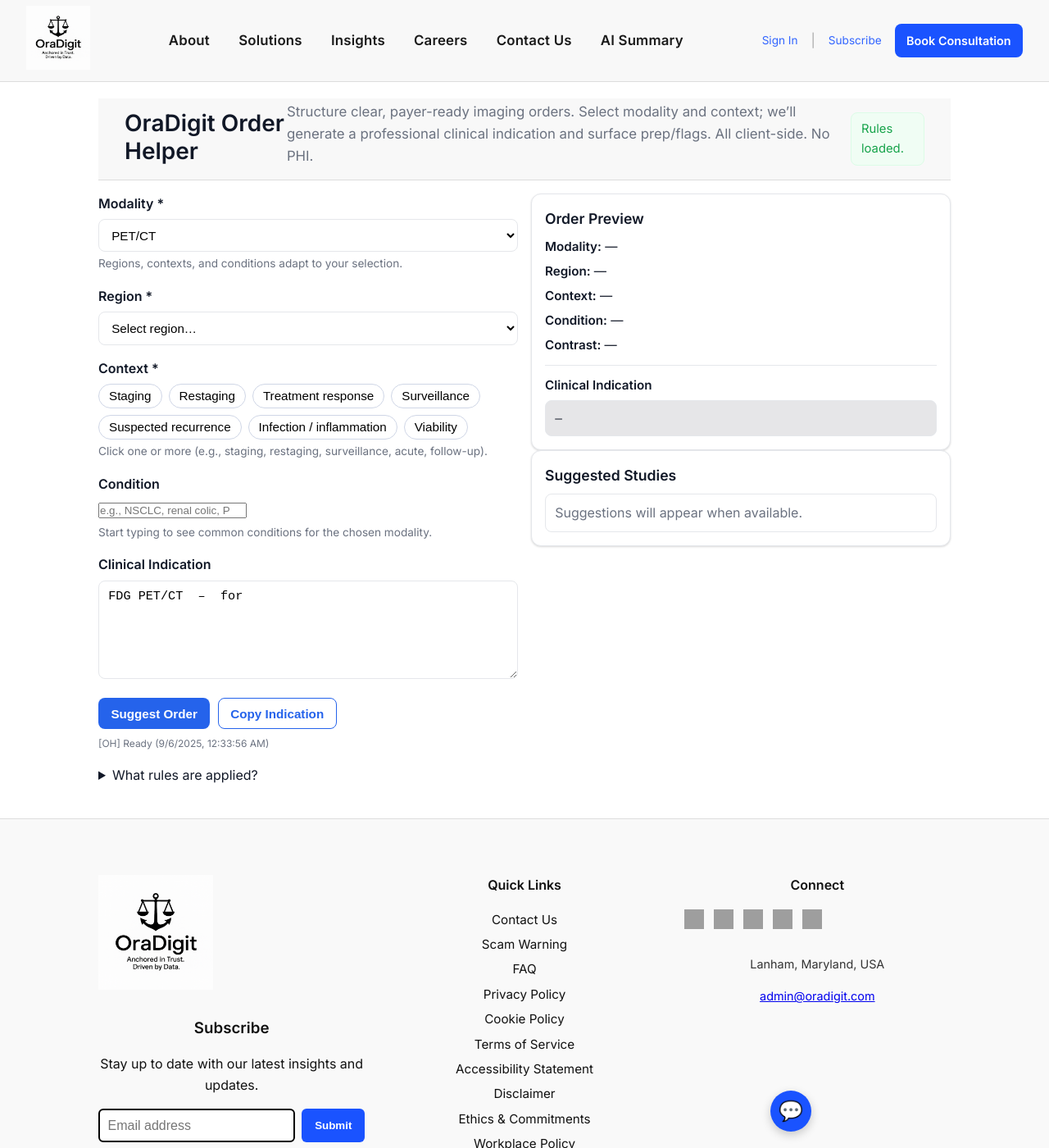
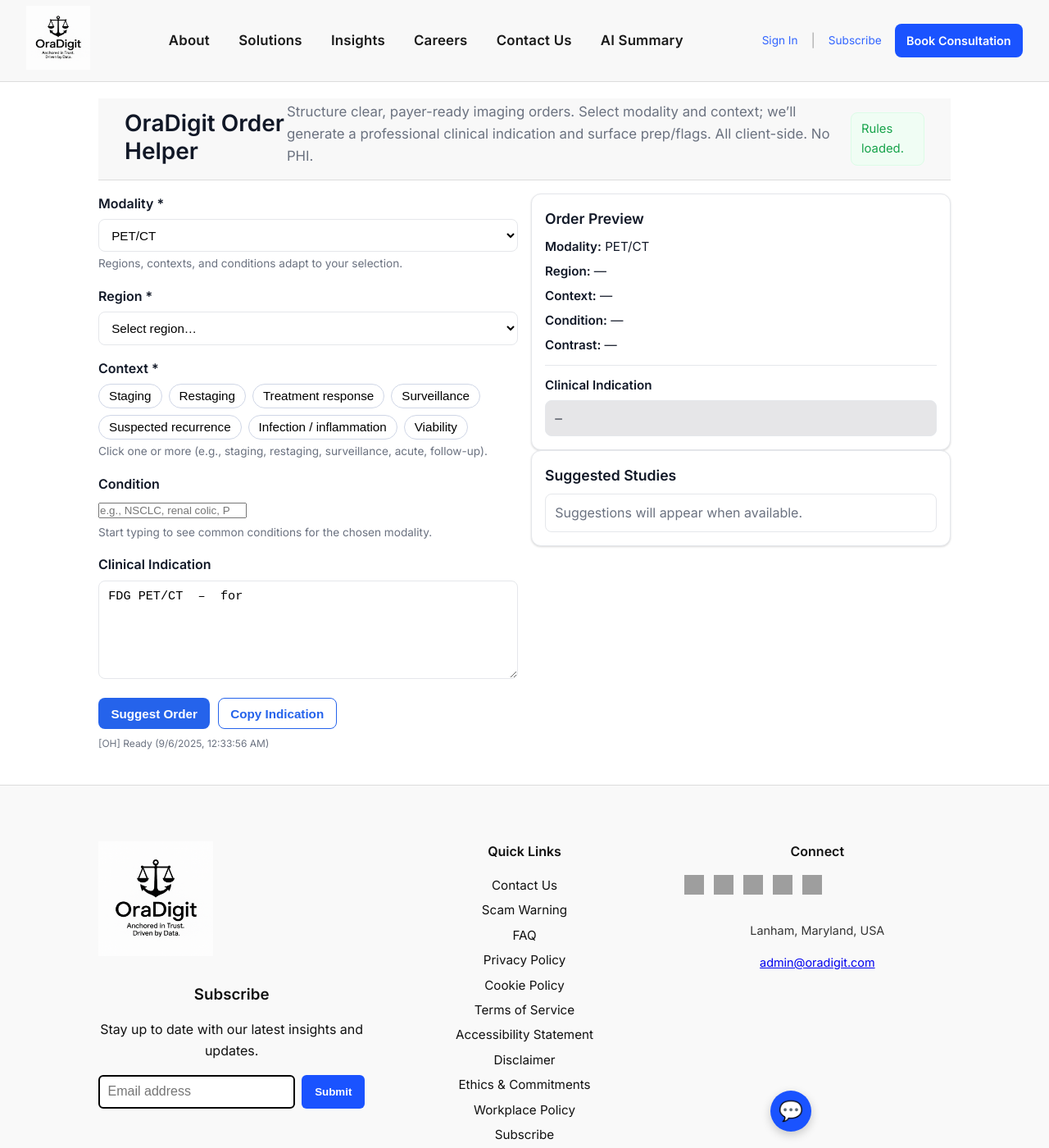
Before and after one commit to DataForSolution/oradigit-site, a Jekyll site: the page built from order-helper/index.html, in a window 1280 px wide and 1400 px high. Shown: the whole window at 82% size. Built offline with Jekyll 4.4.1, drawn with Linux system fonts in a browser that asks for light colours; comment, search, counter and statistics services are not loaded; some of the changed lines change nothing that is shown; grey boxes are pictures that could not be loaded.

Commit message:
Order Helper: unify app.js (rules auto-merge + ICD-10) and align with updated index

```diff
--- a/order-helper/app.js
+++ b/order-helper/app.js
@@ -458,7 +458,7 @@
 
   function suggestICD10(text) {
     const t = (text || "").toLowerCase();
-       const out = [];
+    const out = [];
     const seen = new Set();
     for (const rule of ICD_RULES) {
       if (rule.tokens.some(tok => t.includes(tok))) {
--- a/order-helper/index.html
+++ b/order-helper/index.html
@@ -5,12 +5,40 @@
 description: Evidence-based PET/CT, CT, and MRI order helper with validation and export. No PHI. Educational use only.
 ---
 
-<!-- Page-scoped stylesheet -->
- <link rel="stylesheet" href="{{ '/order-helper/style.css' | relative_url }}?v=20250819">
+<!-- Page-scoped assets & config -->
+<link rel="stylesheet" href="{{ '/order-helper/style.css' | relative_url }}?v=20250904">
+<meta name="oh-rules-path" content="{{ '/order-helper/data/rules.json' | relative_url }}?v=20250904">
+<meta name="oh-version" content="20250904">
 
-<!-- Tell app.js where to load the rules -->
-<meta name="oh-rules-path" content="{{ '/order-helper/data/rules.json' | relative_url }}?v=20250819">
-<meta name="oh-version" content="20250819">
+<!-- Error beacon: surface JS errors in the status bar -->
+<script>
+  window.addEventListener('error', e => {
+    const s = document.getElementById('status');
+    if (s) {
+      s.textContent = 'JavaScript error: ' + (e.message || 'Unknown');
+      s.className = 'status error';
+    }
+  });
+</script>
+
+<!-- Boot probe: confirm rules.json path/case before app.js runs -->
+<script>
+  document.addEventListener('DOMContentLoaded', async () => {
+    const s = document.getElementById('status');
+    if (!s) return;
+    try {
+      const url = document.querySelector('meta[name="oh-rules-path"]')?.content;
+      if (!url) { s.textContent = 'Missing oh-rules-path meta.'; s.className = 'status error'; return; }
+      s.textContent = 'Boot check… fetching rules…';
+      const r = await fetch(url, { cache: 'no-store' });
+      if (r.ok) { s.textContent = 'Boot check OK. Loading app…'; s.className = 'status success'; }
+      else { s.textContent = `Rules fetch failed (${r.status}). Check path/case: ` + url; s.className = 'status error'; }
+    } catch (e) {
+      s.textContent = 'Rules fetch error: ' + e.message;
+      s.className = 'status error';
+    }
+  });
+</script>
 
 <section class="order-helper container" aria-labelledby="oh-title">
   <header class="oh-header">
@@ -43,6 +71,7 @@
         <label for="region">Region <span aria-hidden="true">*</span></label>
         <select id="region" name="region" required></select>
       </div>
+
       <!-- Context (chips UI expected by app.js) -->
       <div class="field">
         <label>Context <span aria-hidden="true">*</span></label>
@@ -50,14 +79,11 @@
         <!-- Chips rendered dynamically by app.js -->
         <div id="contextChips" class="oh-chips" role="group" aria-label="Context"></div>
 
-  <!-- Hidden mirror for compatibility (optional but helpful) -->
+        <!-- Hidden mirror for compatibility (app.js keeps in sync) -->
         <select id="context" name="context" multiple hidden></select>
 
         <small class="hint">Click one or more (e.g., staging, restaging, surveillance, acute, follow-up).</small>
       </div>
-
-
-
 
       <!-- Condition (with datalist suggestions) -->
       <div class="field">
@@ -136,6 +162,10 @@
         <h3>Clinical Flags</h3>
         <ul id="outFlags"></ul>
       </div>
+      <div>
+        <h3>ICD-10 Suggestions</h3>
+        <ul id="outICD"></ul>
+      </div>
     </div>
 
     <div class="actions">
@@ -145,7 +175,8 @@
     </div>
   </section>
 
-  <details style="margin-top:1rem">
+  <!-- Hidden by default; enable via /order-helper/?debug=1 -->
+  <details id="rulesInfo" style="margin-top:1rem" hidden>
     <summary>What rules are applied?</summary>
     <p>
       Rules load from <code>/order-helper/data/rules.json</code>. You can update that file anytime
@@ -153,24 +184,28 @@
       back to generic oncology tags.
     </p>
   </details>
+  <script>
+    if (new URLSearchParams(location.search).get('debug') === '1') {
+      const d = document.getElementById('rulesInfo'); if (d) d.hidden = false;
+    }
+  </script>
 
   <noscript>
     <p class="status error">JavaScript is required for the Order Helper to function.</p>
   </noscript>
 </section>
 
-<!-- Firebase (Compat CDN) -->
+<!-- Firebase (Compat CDN) - optional -->
 <script src="https://www.gstatic.com/firebasejs/9.23.0/firebase-app-compat.js" defer></script>
 <script src="https://www.gstatic.com/firebasejs/9.23.0/firebase-auth-compat.js" defer></script>
 <script src="https://www.gstatic.com/firebasejs/9.23.0/firebase-firestore-compat.js" defer></script>
 
-<!-- Lightweight auto-init (only runs if you define window.ORADIGIT_FIREBASE_CONFIG somewhere site-wide) -->
+<!-- Lightweight auto-init (only runs if you define window.ORADIGIT_FIREBASE_CONFIG site-wide) -->
 <script>
   document.addEventListener('DOMContentLoaded', () => {
     try {
       if (window.ORADIGIT_FIREBASE_CONFIG && !window.firebase?.apps?.length) {
         firebase.initializeApp(window.ORADIGIT_FIREBASE_CONFIG);
-        // Optional: export for app.js if it checks for window.OH_FIREBASE
         window.OH_FIREBASE = {
           app: firebase.app(),
           auth: firebase.auth(),
@@ -187,29 +222,13 @@
   });
 </script>
 
-<!-- App logic -->
-<script>
-  // Surface any JS errors to the status banner
-  window.addEventListener('error', e => {
-    const s = document.getElementById('status');
-    if (s) { s.textContent = 'JavaScript error: ' + (e.message || 'Unknown'); s.className = 'status error'; }
-  });
-</script>
-
-<script defer src="{{ '/order-helper/app.js' | relative_url }}?v=20250819"></script>
-
-<!-- Tiny UX helpers (non-invasive; does not touch business logic) -->
+<!-- Tiny UX helpers (keeps the preview in sync; app.js handles business logic) -->
 <script>
   document.addEventListener('DOMContentLoaded', () => {
     const $ = (s) => document.querySelector(s);
     const form = $('#orderForm');
 
-    // Keep preview in sync with the form
-    const syncPreview = () => {
-  $('#pv-modality').textContent  = $('#modality')?.value || '—';
-  $('#pv-region').textContent    = $('#region')?.value || '—';
-
-  // NEW: show all selected contexts
+    // Keep preview in sync with the form & chips
     const syncPreview = () => {
       const $s = (sel) => document.querySelector(sel);
       $s('#pv-modality').textContent  = $s('#modality')?.value || '—';
@@ -235,7 +254,6 @@
       $s('#pv-indication').textContent = $s('#indication')?.value?.trim() || '—';
     };
 
-
     ['change','input','click'].forEach(evt => {
       form.addEventListener(evt, syncPreview, true);
     });
@@ -258,3 +276,6 @@
     syncPreview();
   });
 </script>
+
+<!-- App logic (must be last so helpers & probes are ready) -->
+<script defer src="{{ '/order-helper/app.js' | relative_url }}?v=20250904"></script>
```
Lines whose indentation alone changed are shown as unchanged.
